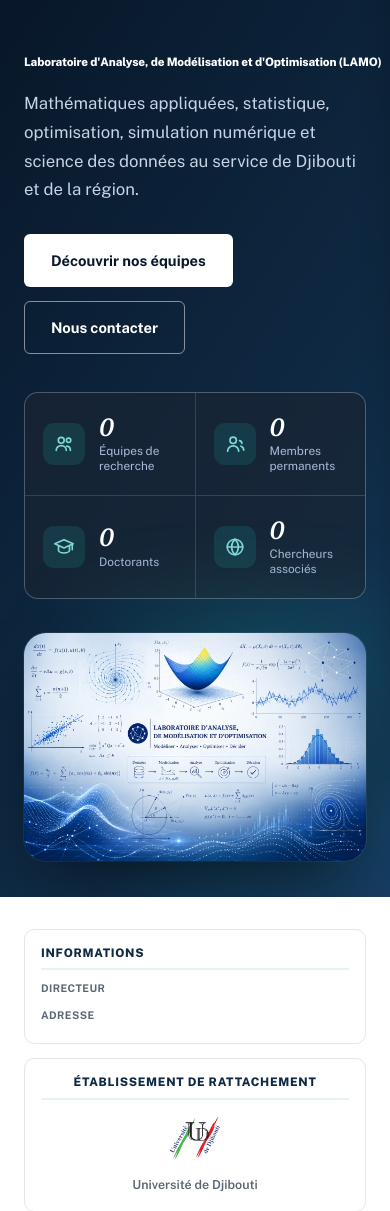
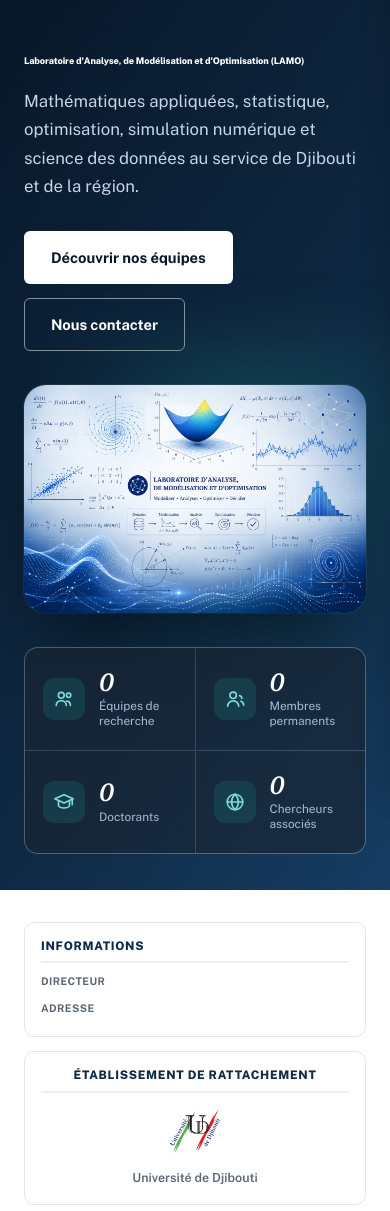
Before and after one commit to laboratoiredjib-lang/lamo, a Django app: page / in a window 390 px wide. Shown: the part 61-1272 px from the top of the page. Run offline with Django 5.2, Linux system fonts and the light colour scheme; data comes from the database, SQL or seed files in the repository; data that the repository does not hold is empty; parts of the project's set-up code (start-up, migrations or seed data) failed here and were passed over.

Commit message:
Hero mobile : l'image apparaît avant les statistiques, titre agrandi sans coupure
- Restructure la grille du hero avec des zones nommées (grid-template-areas)
  pour contrôler l'ordre indépendamment du DOM : sur mobile, l'ordre devient
  titre → texte → image → statistiques (l'image apparaissait auparavant
  après les statistiques)
- Recalibre la taille du titre mobile : la version précédente (5.6vw) était
  en réalité coupée par le overflow:hidden de la section sans provoquer de
  barre de défilement visible, donc invisible au premier coup d'œil. Nouvelle
  taille mesurée précisément pour tenir sur une seule ligne sans troncature
  à toutes les largeurs mobiles courantes (320-430px)

Co-Authored-By: Claude Sonnet 5 <noreply@anthropic.com>

```diff
--- a/lab/static/lab/css/style.css
+++ b/lab/static/lab/css/style.css
@@ -325,7 +325,13 @@ p { margin: 0 0 1em; color: var(--ink); }
   font-size: clamp(1.5rem, 2.65vw, 2.3rem); color: #fff; margin: 0 0 32px; line-height: 1.15;
   white-space: nowrap; opacity: 0; animation: member-enter-left .8s var(--ease-out) .05s forwards;
 }
-.hero-v3-grid { display: grid; grid-template-columns: 0.92fr 1.18fr; gap: 48px; align-items: center; }
+.hero-v3-grid {
+  display: grid; grid-template-columns: 0.92fr 1.18fr; column-gap: 48px; row-gap: 36px; align-items: center;
+  grid-template-areas: "text media" "stats media";
+}
+.hero-v3-text { grid-area: text; }
+.hero-v3-media { grid-area: media; }
+.hero-v3-stats { grid-area: stats; }
 .hero-v3-text .lede {
   color: #c7d4e6; font-size: 1.05rem; max-width: 500px; margin-bottom: 30px;
   opacity: 0; animation: member-enter-left .8s var(--ease-out) .2s forwards;
@@ -353,15 +359,18 @@ p { margin: 0 0 1em; color: var(--ink); }
   0%, 100% { transform: translateY(0); }
   50% { transform: translateY(-12px); }
 }
-.hero-v3-stats { grid-template-columns: repeat(2, 1fr); max-width: 460px; margin-top: 38px; }
+.hero-v3-stats { grid-template-columns: repeat(2, 1fr); max-width: 460px; }
 
 @media (max-width: 980px) {
-  .hero-v3-grid { grid-template-columns: 1fr; gap: 34px; }
+  .hero-v3-grid {
+    grid-template-columns: 1fr; row-gap: 34px;
+    grid-template-areas: "text" "media" "stats";
+  }
   .hero-v3-text .lede { max-width: none; }
 }
 @media (max-width: 520px) {
   .hero-v3 { padding: 56px 0 36px; }
-  .hero-v3-title { font-size: 3vw; white-space: nowrap; margin-bottom: 20px; }
+  .hero-v3-title { font-size: 2.35vw; white-space: nowrap; margin-bottom: 20px; }
 }
 
 @media (prefers-reduced-motion: reduce) {
--- a/lab/templates/lab/home.html
+++ b/lab/templates/lab/home.html
@@ -13,7 +13,13 @@
         <a href="{% url 'lab:team_list' %}" class="btn btn-hero-primary">Découvrir nos équipes</a>
         <a href="{% url 'lab:contact' %}" class="btn btn-hero-line">Nous contacter</a>
       </div>
-
+    </div>
+    <div class="hero-v3-media">
+      <div class="hero-v3-media-glow"></div>
+      <div class="hero-v3-media-frame">
+        <img src="{% static 'lab/img/hero_math_banner.jpg' %}" alt="Mathématiques appliquées — LAMO" loading="eager">
+      </div>
+    </div>
     <div class="hero-v2-stats hero-v3-stats">
       <div class="hero-v2-stat">
         <span class="hero-v2-stat-icon">
@@ -38,13 +44,6 @@
           <svg viewBox="0 0 24 24" fill="none" stroke="currentColor" stroke-width="1.8" stroke-linecap="round" stroke-linejoin="round"><circle cx="12" cy="12" r="8.5"/><path d="M3.5 12h17"/><path d="M12 3.5c2.4 2.4 3.7 5.4 3.7 8.5s-1.3 6.1-3.7 8.5c-2.4-2.4-3.7-5.4-3.7-8.5S9.6 5.9 12 3.5Z"/></svg>
         </span>
         <div class="hero-v2-stat-text"><div class="num" data-count="{{ stats.associates }}">0</div><div class="lbl">Chercheurs associés</div></div>
-        </div>
-      </div>
-    </div>
-    <div class="hero-v3-media">
-      <div class="hero-v3-media-glow"></div>
-      <div class="hero-v3-media-frame">
-        <img src="{% static 'lab/img/hero_math_banner.jpg' %}" alt="Mathématiques appliquées — LAMO" loading="eager">
       </div>
     </div>
   </div>
```
Lines whose indentation alone changed are shown as unchanged.
